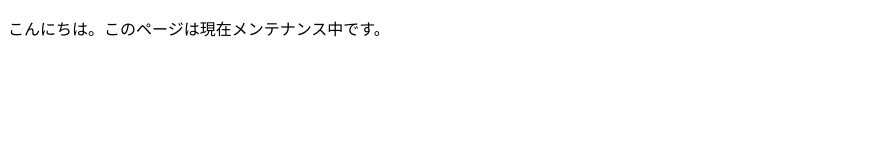
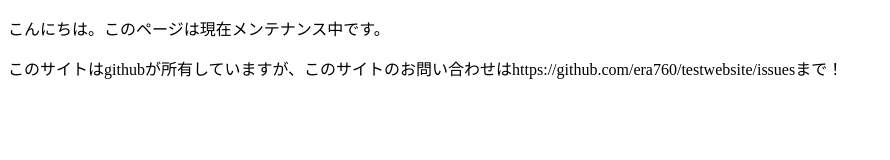
Before and after one commit to era760/testwebsite, a plain HTML site: page index.html in a window 1280 px wide. Shown: the whole page, without its empty margins (0-890 px from the left). Drawn offline with Linux system fonts and the light colour scheme.

Commit message:
testsiteのお問い合わせ先追加

```diff
--- a/index.html
+++ b/index.html
@@ -7,5 +7,6 @@
 </head>
 <body>
     <p>こんにちは。このページは現在メンテナンス中です。</p>
+    <p>このサイトはgithubが所有していますが、このサイトのお問い合わせはhttps://github.com/era760/testwebsite/issuesまで！</p>
 </body>
 </html>
```
